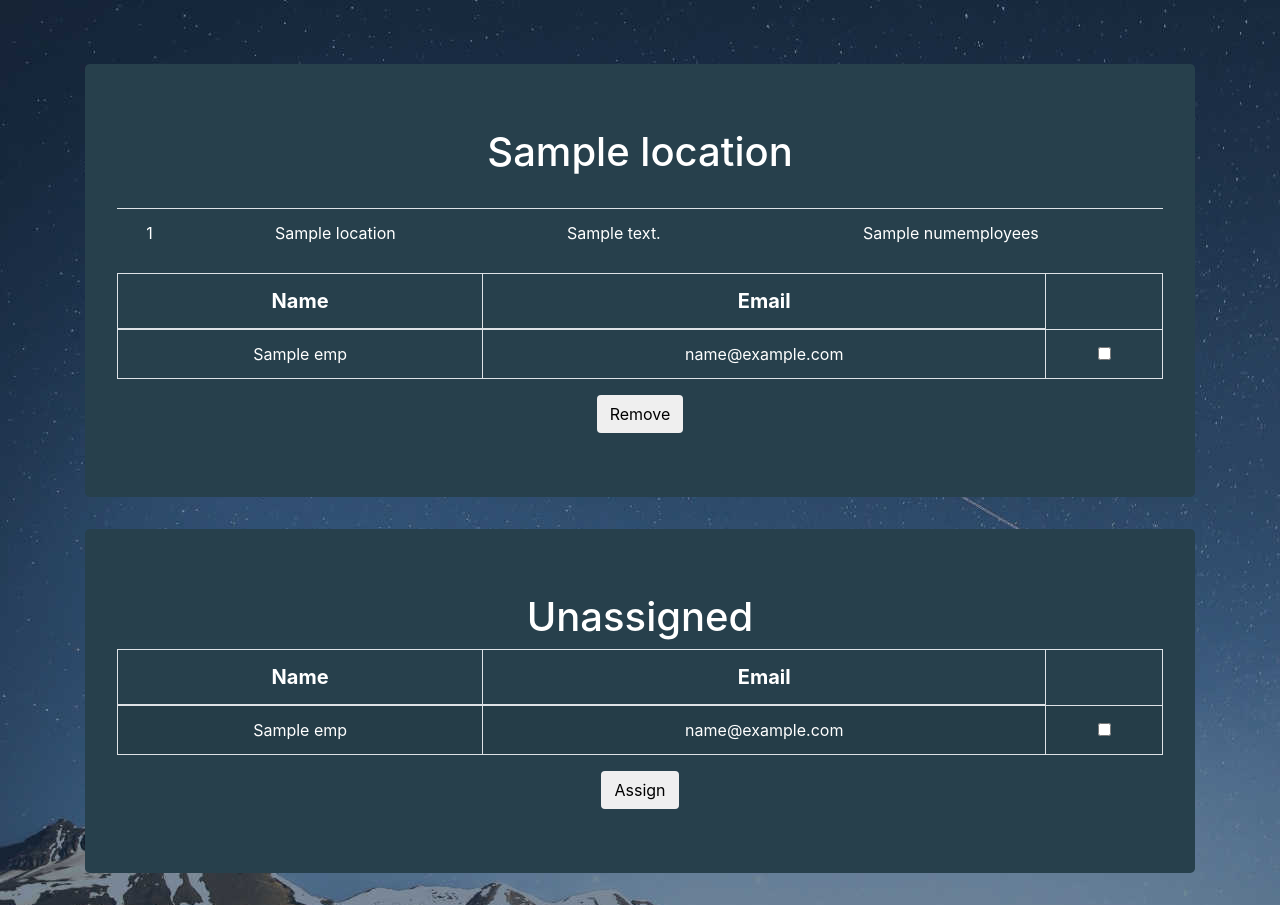
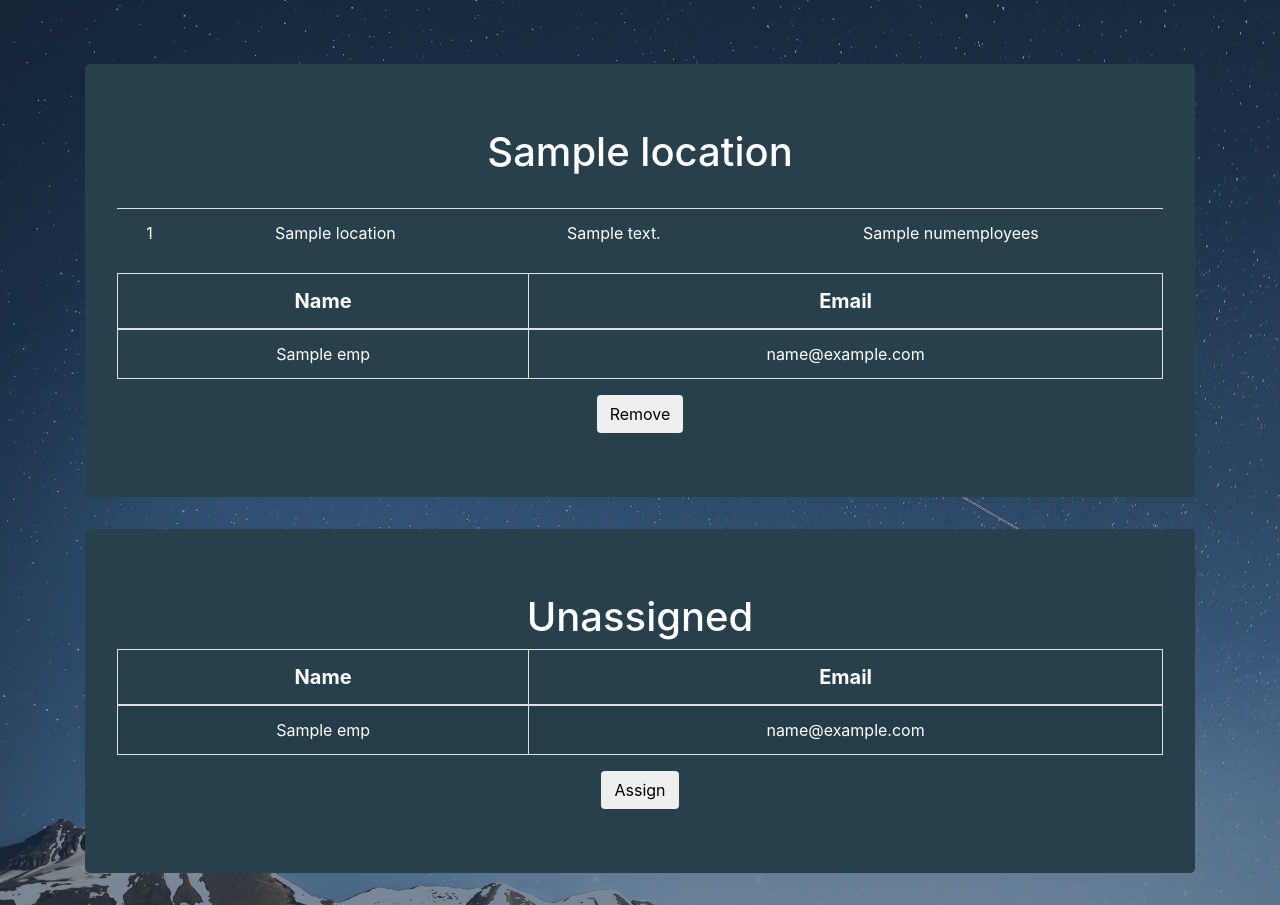
Before and after one commit to Videkourias/Employee-Assignment-System, a Flask app: template templates/locationInfo.html in a window 1280 px wide. Shown: the part 56-961 px from the top of the page. Run offline with Flask 2, Linux system fonts and the light colour scheme; the template is opened without the code that fills it: most values are stand-ins (such as "Sample title", 1, 10 or a date in 2020); some libraries are stand-ins or nearby versions.

Commit message:
Changed selection indication on some admin forms

```diff
--- a/static/assets/js/helper.js
+++ b/static/assets/js/helper.js
@@ -28,9 +28,9 @@ function displaySubmit(boxID, submitID){
 }
 /*
 Will invert the checked attribute of the checkbox cell in the row, and also flip the rows
-text color (red|white)
+text color (col|white)
 */
-function selectRow(pkey){
+function selectRow(pkey, col){
     var row = document.getElementById(pkey);
     var cell = document.getElementById(pkey + "U");
 
@@ -38,8 +38,8 @@ function selectRow(pkey){
     cell.checked = !cell.checked;
 
     //Change color to indicate selection
-    if(row.style.color != "red"){
-        row.style.color = "red";
+    if(row.style.color != col){
+        row.style.color = col;
     }
     else{
         row.style.color = "white";
--- a/templates/deleteEmployee.html
+++ b/templates/deleteEmployee.html
@@ -22,7 +22,7 @@
                 </thead>
                 <tbody>
                     {% for emp in employees %}
-                      <tr class="unselectable" id="{{ emp['email'] }}" onclick="selectRow(id)" value=id>
+                      <tr class="unselectable" id="{{ emp['email'] }}" onclick="selectRow(id, 'red')">
                         <td>{{emp['name']}}</td>
                         <td>{{emp['email']}}</td>
                         <td>{{emp['assignedto']}}</td>
--- a/templates/deleteLocation.html
+++ b/templates/deleteLocation.html
@@ -23,7 +23,7 @@
                 </thead>
                 <tbody>
                     {% for loc in locations %}
-                      <tr class="unselectable" id="{{ loc['id'] }}" onclick="selectRow(id)">
+                      <tr class="unselectable" id="{{ loc['id'] }}" onclick="selectRow(id, 'red')">
                         <td>{{loc['id']}}</td>
                         <td>{{loc['name']}}</td>
                         <td>{{loc['address']}}</td>
--- a/templates/locationInfo.html
+++ b/templates/locationInfo.html
@@ -1,6 +1,8 @@
 {% extends 'layout.html' %}
 {% block links %}
     <link rel="stylesheet" href="{{ url_for('static', filename='assets/css/styles.min.css') }}">
+    <link rel="stylesheet" href="{{ url_for('static', filename='assets/css/Custom.css') }}">
+    <script src="{{ url_for('static', filename='assets/js/helper.js') }}"></script>
 {% endblock %}
 
 
@@ -23,19 +25,19 @@
         </table>
         <!-- Table/Form for employees currently assigned to location -->
         <form method="post">
-            <table class="table table-bordered">
+            <table class="table table-bordered table-hover">
                 <thead>
                     <tr style="background-position:center;font-size:20px;">
                         <th>Name</th>
-                        <th >Email</th>
+                        <th>Email</th>
                     </tr>
                 </thead>
                 <tbody>
                     {% for emp in assigned %}
-                        <tr>
+                        <tr class="unselectable" id="{{ emp['email'] }}" onclick="selectRow(id, 'green')">
                             <td>{{emp['name']}}</td>
                             <td>{{emp['email']}}</td>
-                            <td><input type="checkbox" name="empRemove" value="{{ emp['email'] }}"/></td>
+                            <td hidden><input id="{{ emp['email'] }}U" type="checkbox" name="empRemove" value="{{ emp['email'] }}"/></td>
                         </tr>
                     {% endfor %}
                 </tbody>
@@ -58,10 +60,10 @@
                 </thead>
                 <tbody>
                     {% for emp in unassigned %}
-                        <tr>
+                        <tr class="unselectable" id="{{ emp['email'] }}" onclick="selectRow(id, 'green')">
                             <td>{{emp['name']}}</td>
                             <td>{{emp['email']}}</td>
-                            <td><input type="checkbox" name="empAdd" value="{{ emp['email'] }}"/></td>
+                            <td hidden><input id="{{ emp['email'] }}U" type="checkbox" name="empAdd" value="{{ emp['email'] }}"/></td>
                         </tr>
                     {% endfor %}
                 </tbody>
```
